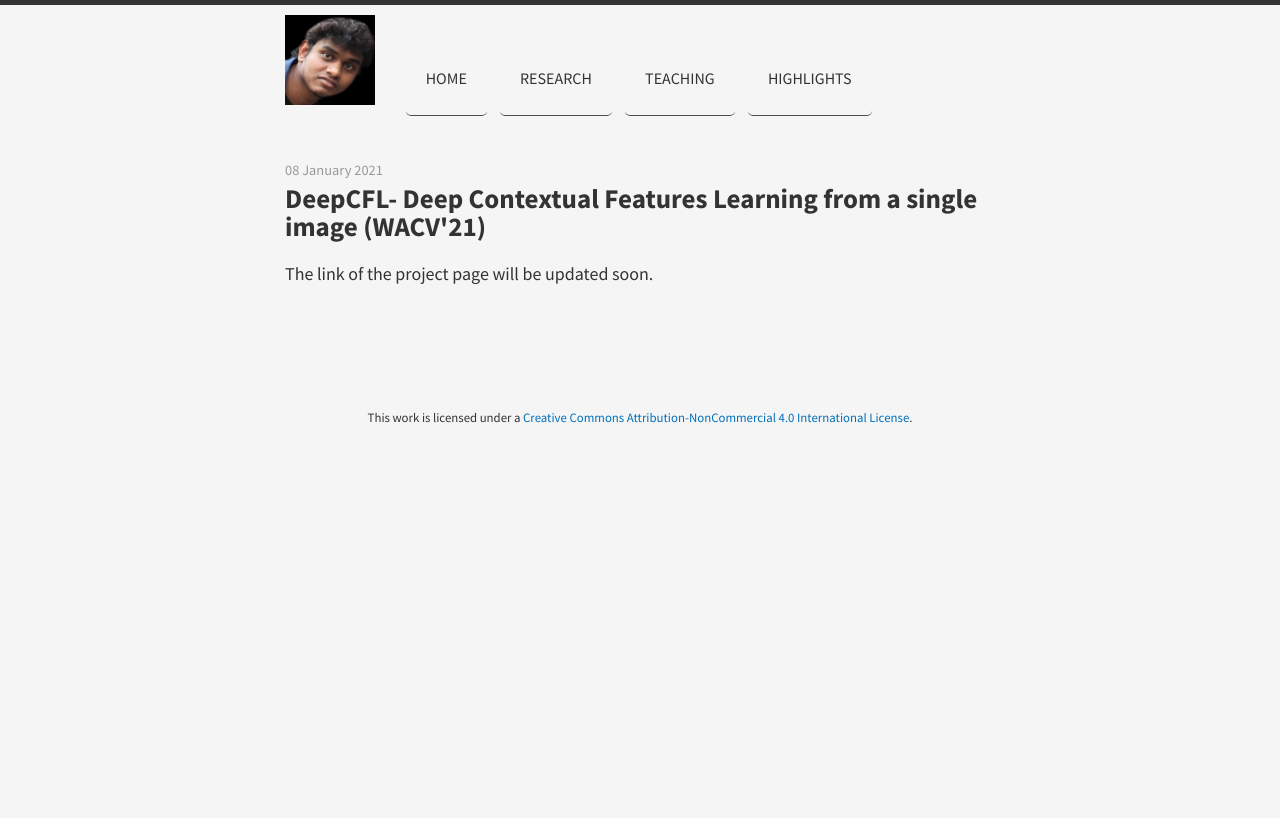
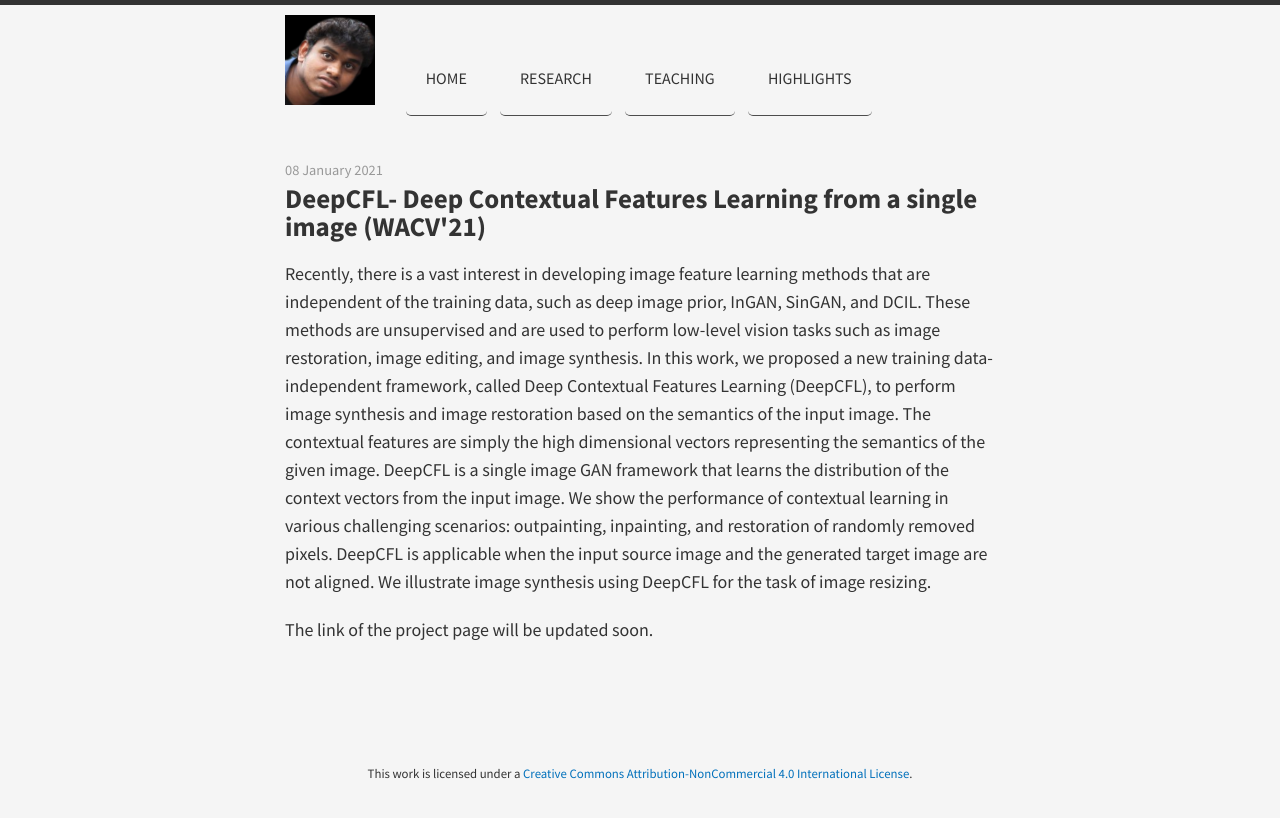
Before and after one commit to indramastan/indradeepmastan, a Jekyll site: the page built from _posts/2021-01-08-DeepCFL.md, in a window 1280 px wide. Shown: the top 818 px of the page. Built offline with Jekyll 4.4.1, drawn with Linux system fonts in a browser that asks for light colours; nearby versions of some CDN libraries.

Commit message:
Update 2021-01-08-DeepCFL.md

```diff
--- a/_posts/2021-01-08-DeepCFL.md
+++ b/_posts/2021-01-08-DeepCFL.md
@@ -3,4 +3,6 @@ layout: post
 title: DeepCFL- Deep Contextual Features Learning from a single image (WACV'21)
 ---
 
+Recently, there is a vast interest in developing image feature learning methods that are independent of the training data, such as deep image prior, InGAN, SinGAN, and DCIL. These methods are unsupervised and are used to perform low-level vision tasks such as image restoration, image editing, and image synthesis. In this work, we proposed a new training data-independent framework, called Deep Contextual Features Learning (DeepCFL), to perform image synthesis and image restoration based on the semantics of the input image. The contextual features are simply the high dimensional vectors representing the semantics of the given image. DeepCFL is a single image GAN framework that learns the distribution of the context vectors from the input image. We show the performance of contextual learning in various challenging scenarios: outpainting, inpainting, and restoration of randomly removed pixels. DeepCFL is applicable when the input source image and the generated target image are not aligned. We illustrate image synthesis using DeepCFL for the task of image resizing.
+
 The link of the project page will be updated soon.
```
